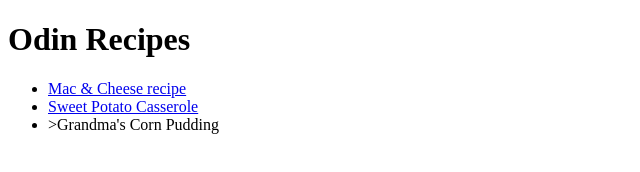
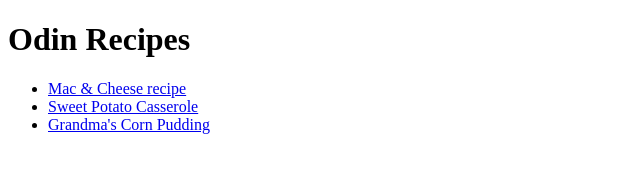
Before and after one commit to benjaminwalker984/odin-recipes, a plain HTML site: page index.html in a window 1280 px wide. Shown: the whole page, without its empty margins (0-640 px from the left). Drawn offline with Linux system fonts and the light colour scheme.

Commit message:
Fix anchor in index
Anchor was partially duplicated causing link to not function for cornpudd

```diff
--- a/index.html
+++ b/index.html
@@ -9,7 +9,7 @@
         <ul>
             <li><a href="./recipes/mac.html" target="_self" rel="noreferrer" >Mac &amp; Cheese recipe</a></li>
             <li><a href="./recipes/sweerpotato.html" target="_self" rel="noreferrer">Sweet Potato Casserole</a></li>
-            <li><a href="./recipes/cornpudd.html" target="_self" rel="noreferrer"></a>>Grandma's Corn Pudding</a></li>
+            <li><a href="./recipes/cornpudd.html" target="_self" rel="noreferrer">Grandma's Corn Pudding</a></li>
         </ul>
     </body>
 </html>
```
